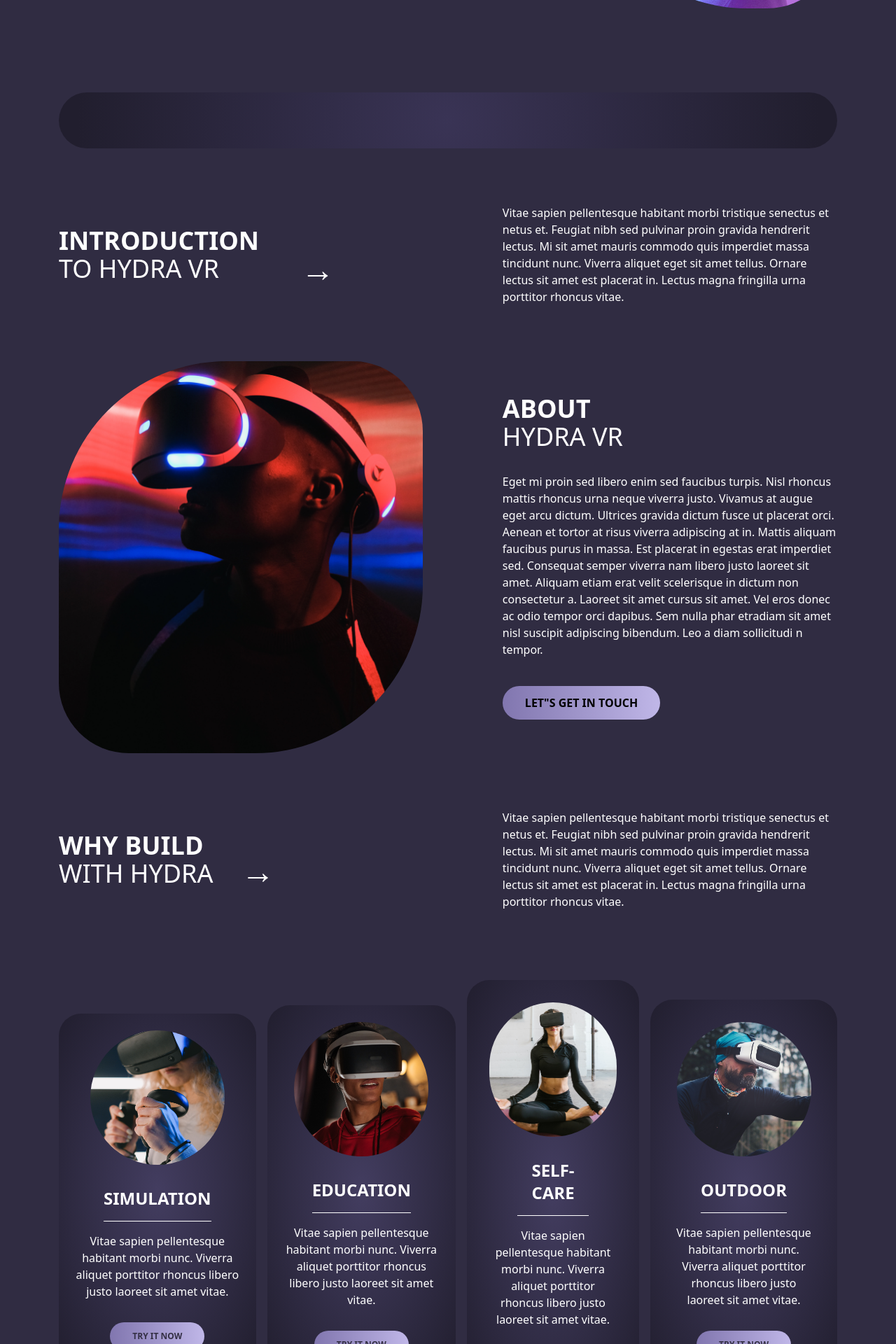
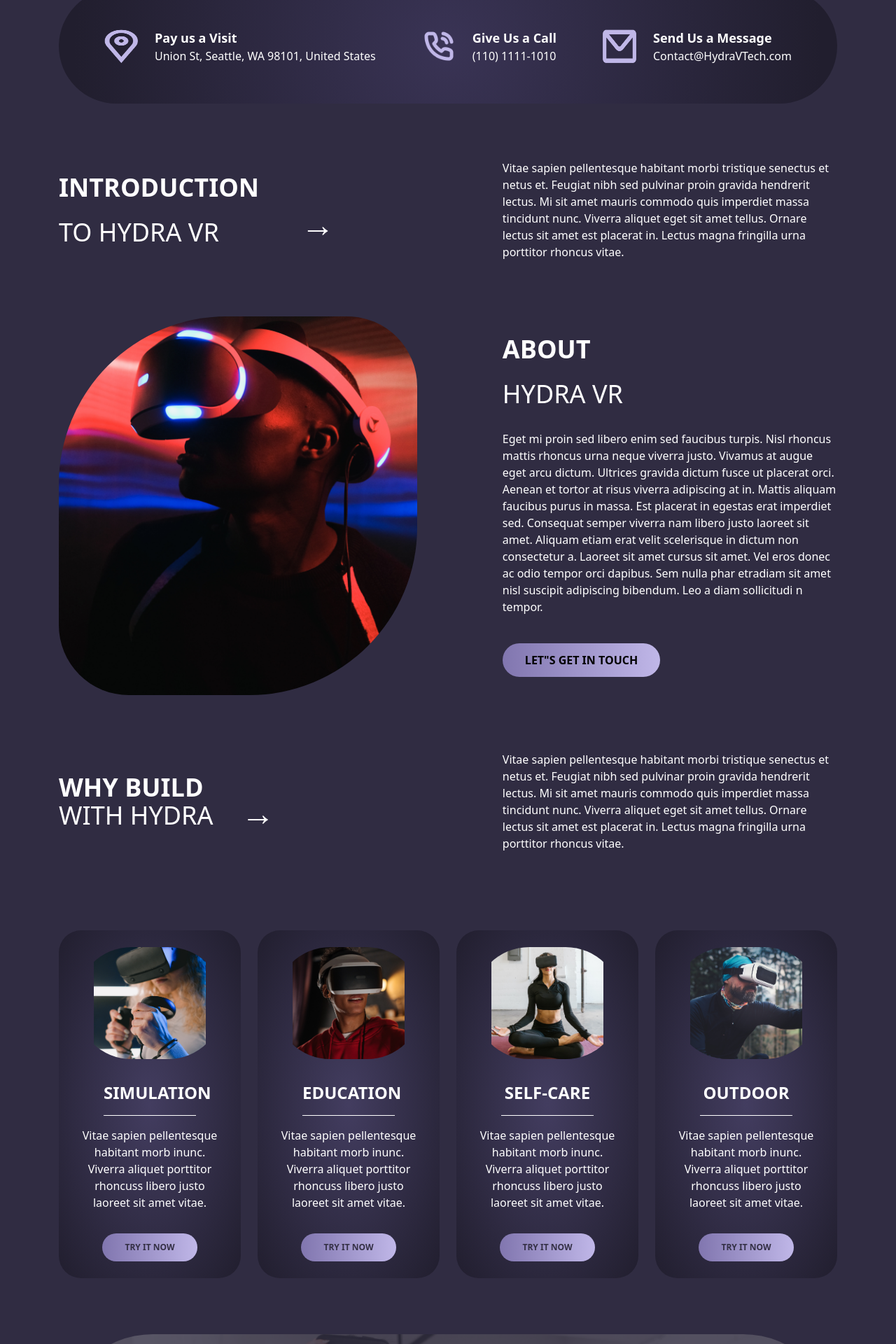
Before and after one commit to sriharirajaboina/Hydra, a React (Vite) app: page / in a window 1280 px wide. Shown: the part 700-2620 px from the top of the page at 70% size. Built offline with nearby package versions, Linux system fonts and the light colour scheme.

Commit message:
mobile view completed

```diff
--- a/src/components/About-Section.jsx
+++ b/src/components/About-Section.jsx
@@ -3,17 +3,18 @@ import hydravr from "../assets/About/hydraVr.png"
 const About=()=>{
     return (
         <>
-            <div className="mt-20 mx-21">
-                <div className="flex items-center justify-between">
-                    <div className="flex items-center">
-                        <h2>
-                            <span className="font-bold text-[#ffffff] text-4xl">
+            <div className="mt-15 mx-10 lg:mt-20 lg:mx-21">
+                <div className="flex flex-col md:flex-row items-center md:items-star
+                justify-between text-center md:text-left">
+                    <div className="flex flex-col md:flex-row items-center md:items-center">
+                        <h2 >
+                            <span className="text-center md:flex font-bold text-[#ffffff] text-4xl">
                                 INTRODUCTION</span><br/>
                             <span className="font-light text-[#ffffff] text-4xl font-[300]">TO HYDRA VR</span>
                         </h2>
-                        <span className="ml-15 text-[#ffffff] text-5xl mt-10">&#8594;</span>
+                        <span className="hidden md:flex ml-15 text-[#ffffff] text-5xl mt-2 md:mt-10">&#8594;</span>
                     </div>
-                    <div className="w-[43%]">
+                    <div className="hidden md:flex w-[43%]  md:ml-5">
                         <p className="text-[#ffffff] text-base">
                             Vitae sapien pellentesque habitant morbi tristique senectus et netus et. Feugiat
                             nibh sed pulvinar proin gravida hendrerit lectus. Mi sit amet mauris commodo
@@ -22,18 +23,19 @@ const About=()=>{
                         </p>
                     </div>
                 </div>
-                <div className="flex items-center justify-between mt-20">
-                    <div>
-                        <img src={hydravr} alt="hydrave" className="w-130 h-140 rounded-tl-[240px] rounded-tr-[100px]
+                <div className="flex flex-col md:flex-row items-center justify-between mt-20">
+                    <div className="mb-10 md:mb-0">
+                        <img src={hydravr} alt="hydrave" className="w-full h-auto
+                        max-w-sm md:max-w-lg rounded-tl-[240px] rounded-tr-[100px]
                         rounded-br-[240px] rounded-bl-[100px]"/>
                     </div>
-                    <div className="w-[43%]">
-                        <h2 className="mb-8">
-                            <span className="font-bold text-[#ffffff] text-4xl">ABOUT</span>
+                    <div className="w-full md:w-[43%] md:text-left md:ml-10">
+                        <h2 className="md:mb-8">
+                            <span className="hidden md:flex font-bold text-[#ffffff] text-4xl">ABOUT</span>
                             <br/>
-                            <span className="font-light text-[#ffffff] text-4xl font-[300]">HYDRA VR</span>
+                            <span className="hidden md:flex font-light text-[#ffffff] text-4xl font-[300]">HYDRA VR</span>
                         </h2>
-                        <p className="text-[#ffffff] text-base">Eget mi proin sed libero enim sed faucibus turpis. Nisl rhoncus mattis rhoncus
+                        <p className="text-[#ffffff] text-base ">Eget mi proin sed libero enim sed faucibus turpis. Nisl rhoncus mattis rhoncus
                             urna neque viverra justo. Vivamus at augue eget arcu dictum. Ultrices gravida
                             dictum fusce ut placerat orci. Aenean et tortor at risus viverra adipiscing at in.
                             Mattis aliquam faucibus purus in massa. Est placerat in egestas erat imperdiet
--- a/src/components/Footer-Section.jsx
+++ b/src/components/Footer-Section.jsx
@@ -9,11 +9,13 @@ import pinterest from "../assets/Footer/pinterest.png"
 const Footer=()=>{
     return(
         <>
-            <div className="mt-20 mx-21">
-                <div className="flex justify-between py-10">
-                        <img src={logo} alt="logo" className="w-41 h-42"/>
-                    <div className="text-[#ffffff]">
-                        <ul className="font-bold space-y-5">
+            <div className="mt-10 mx-21 md:mt-20">
+                <div className="flex flex-col  md:flex-row justify-between py-10 flex-wrap mb-5 md:space-y-15 lg:space-y-0 ">
+                    <div className="flex justify-center md:justify-start mt-6 md:mt-0">
+                        <img src={logo} alt="logo" className="w-40 h-auto"/>
+                    </div>
+                    <div className="hidden  md:block text-[#ffffff]">
+                        <ul className="font-bold space-y-5 mx-10">
                             <li>ABOUT</li>
                             <li>SERVICES</li>
                             <li>TECHNOLOGIES</li>
@@ -21,18 +23,18 @@ const Footer=()=>{
                             <li>JOIN HYDRA</li>
                         </ul>
                     </div>
-                    <div className="text-[#ffffff]">
-                        <ul className="font-bold space-y-5">
+                    <div className="hidden md:block text-[#ffffff]">
+                        <ul className="font-bold space-y-5 mx-10">
                             <li>F.A.Q</li>
                             <li>SITEMAP</li>
                             <li>CONDITIONS</li>
                             <li>LICENSES</li>
                         </ul>
                     </div>
-                    <div className="text-[#ffffff] ">
+                    <div className="mt-15 text-center text-[#ffffff] mx-10 md:mt-0">
                         <h3 className="font-bold">
                             SOCIALIZE WITH HYDRA</h3>
-                        <div className="mt-6 flex space-x-4">
+                        <div className="mt-6 flex items-center justify-center text-center space-x-4">
                             <img src={facebok} alt="facebok" className="w-8 h-8"/>
                             <img src={twitter} alt="twitter" className="w-8 h-8"/>
                             <img src={linkedin} alt="linkedin" className="w-8 h-8"/>
@@ -40,15 +42,15 @@ const Footer=()=>{
                             <img src={instagram} alt="insta" className="w-8 h-8"/>
                             <img src={pinterest} alt="pinterest" className="w-8 h-8"/>
                         </div>
-                        <button className="mt-8 px-8 py-3 bg-gradient-to-r from-[#8176AF] to-[#C0B7E8]
-                        rounded-full text-[#343045] text-xs font-bold">
+                        <button className="mt-8 px-8 py-4 bg-gradient-to-r from-[#8176AF] to-[#C0B7E8]
+                        rounded-full text-[#343045] text-xs font-bold ">
                             BUILD YOUR WORLD</button>
                     </div>
                 </div>
                 <div className="relative">
                     <div className="absolute w-full h-1
                     bg-gradient-to-r from-[#343045] via-[#C0B7E8] via-[#8176AF] to-[#343045]"></div>
-                    <h3 className="text-[#ffffff] text-center py-10 font-bold">
+                    <h3 className="leading-loose text-[#ffffff] text-center py-10 font-bold">
                         2023 © HYDRA LANDING PAGE - BY ZINE. E. FALOUTI - ALL RIGHTS RESERVED
                     </h3>
                 </div>
--- a/src/components/Hero-Section.jsx
+++ b/src/components/Hero-Section.jsx
@@ -34,7 +34,7 @@ const Hero=()=>{
                 setCurrentIndex(currentIndex-1);
             }
         };
-        const handleNexr=()=>{
+        const handleNext=()=>{
             if(currentIndex<contactItems.length-1){
                 setCurrentIndex(currentIndex+1)
             }
@@ -96,12 +96,13 @@ const Hero=()=>{
                         </div>
                     </div>
                     <div className="ml-5 mb-10 md:ml-5">
-                        <img src={vr} alt="Vr-img" className="w-150 h-115
+                        <img src={vr} alt="Vr-img" className="w-full h-auto
+                        max-w-sm md:max-w-xl
                         rounded-tl-[100px] rounded-tr-[100px] rounded-br-[100px] rounded-bl-[240px]
                         "/>
                     </div>
                 </div>
-                <div className="mt-20 px-6 py-10 flex items-center justify-between
+                <div className="mt-20 px-8 py-10 flex items-center justify-between
                         bg-[radial-gradient(circle,_#3A3456F2_0%,_#211E2E_95%)] rounded-full">
                     <div className="relative md:hidden overflow-hidden">
                         <div
@@ -110,7 +111,7 @@ const Hero=()=>{
                         style={{transform:`translateX(-${currentIndex*100}%)`}}>
                         {contactItems.map((item,id)=>(
                             <div key={id}
-                            className="flex-shrink-0 w-full flex items-center">
+                            className="flex-shrink-0 w-full flex items-center ml-15">
                                 <img src={item.icon} alt="icon"
                                 className="w-12 h-12"/>
                                 <div className="ml-5 text-[#ffffff]">
@@ -125,13 +126,36 @@ const Hero=()=>{
                             </div>
                         ))}
                         </div>
+                        <button
+                            onClick={handlePrev}
+                            className="absolute left-1 top-1/2 -translate-y-1/2 text-[#ffffff] w-8 h-8
+                            flex items-center justify-center p-2
+                            bg-transparent border-3 border-[#ffffff] rounded-full cursor-pointer ">
+                            <span className="text-5xl leading-none mb-3"> ‹</span>
+                        </button>
+                        <button
+                            onClick={handleNext}
+                            className="absolute right-1 top-1/2 -translate-y-1/2 w-8 h-8 cursor-pointer
+                            flex items-center justify-center p-2
+                            bg-transparent border-3 border-[#ffffff] text-[#ffffff] rounded-full">
+                               <span className="text-5xl mb-3"> ›</span>
+                        </button>
                     </div>
-                    <button
-                        onClick={handlePrev}
-                        className="absolute right-2 top-1/2 -translate-y-1/2 text-[#ffffff]
-                        bg-white rounded-full p-2">
-                              ‹
-                    </button>
+                    <div className="hidden md:flex justify-around items-center
+                    w-full text-[#ffffff]">
+                        {contactItems.map((item,id)=>(
+                            <div
+                            key={id}
+                            className="flex items-center space-x-6 p-4">
+                                <img src={item.icon} alt="icon-des"
+                                className="w-12 h-12"/>
+                                <div>
+                                    <h3 className="font-bold text-lg">{item.title}</h3>
+                                    <p className="lg:text-sm xl:text-base font-[300]" >{item.description}</p>
+                                </div>
+                            </div>
+                        ))}
+                    </div>
                 </div>
             </div>
         </>
--- a/src/components/Service-Section.jsx
+++ b/src/components/Service-Section.jsx
@@ -1,21 +1,63 @@
-import React from "react"
+import React,{useState,useRef}from "react"
 import simulation from "../assets/Service/simulation.png"
 import education from "../assets/Service/education.png"
 import self from "../assets/Service/self.png"
 import outdoor from "../assets/Service/outdoor.png"
 const Service =()=>{
+    const [currentSlide,setCurrentSlide]=useState(0);
+    // const serviceRef=useRef(null);
+
+    const Services=[
+        {
+            icon:simulation,
+            title:"SIMULATION",
+            description:"Vitae sapien pellentesque habitant morb inunc. Viverra aliquet porttitor rhoncuss libero justo laoreet sit amet vitae.",
+            button:"TRY IT NOW",
+        },
+        {
+            icon:education,
+            title:"EDUCATION",
+            description:"Vitae sapien pellentesque habitant morb inunc. Viverra aliquet porttitor rhoncuss libero justo laoreet sit amet vitae.",
+            button:"TRY IT NOW",
+        },
+        {
+            icon:self,
+            title:"SELF-CARE",
+            description:"Vitae sapien pellentesque habitant morb inunc. Viverra aliquet porttitor rhoncuss libero justo laoreet sit amet vitae.",
+            button:"TRY IT NOW",
+        },
+        {
+            icon:outdoor,
+            title:"OUTDOOR",
+            description:"Vitae sapien pellentesque habitant morb inunc. Viverra aliquet porttitor rhoncuss libero justo laoreet sit amet vitae.",
+            button:"TRY IT NOW",
+        },
+    ]
+
+    const handlePrev=()=>{
+        if(currentSlide > 0){
+            setCurrentSlide(currentSlide-1)
+        }
+    }
+    const handleNext=()=>{
+        if(currentSlide < Services.length-1){
+            setCurrentSlide(currentSlide+1);
+        }
+    }
+
     return(
         <>
             <div className="mt-20 mx-21">
-                    <div className="flex items-center justify-between">
-                        <div className="flex items-center justify-content">
-                            <h2 className="text-[#ffffff] text-4xl">
+                    <div className="flex flex-col md:flex-row items-center md:items-star
+                    justify-between text-center md:text-left">
+                        <div className="flex  text-center  mb-6 md:mb-0">
+                            <h2 className="text-[#ffffff] text-4xl text-center md:text-left">
                                 <span className="font-bold">WHY BUILD</span> <br/>
                                 <span className="font-light font-[300]">WITH HYDRA</span>
                             </h2>
-                            <span className="ml-10 mt-8 text-5xl text-[#ffffff]">&#8594;</span>
+                            <span className="hidden md:block ml-10 mt-8 text-5xl text-[#ffffff]">&#8594;</span>
                         </div>
-                        <div className="w-[43%]">
+                        <div className="hidden md:flex w-[43%] ml-5 text-left">
                             <p className="text-[#ffffff]">
                                 Vitae sapien pellentesque habitant morbi tristique senectus et netus et. Feugiat
                                 nibh sed pulvinar proin gravida hendrerit lectus. Mi sit amet mauris commodo
@@ -24,50 +66,63 @@ const Service =()=>{
                             </p>
                         </div>
                     </div>
-                    <div className="mt-25 flex items-center justify-between space-x-4 ">
-                        <div className="bg-[radial-gradient(#433D60,#211E2E)] text-center  p-6 space-y-4 rounded-4xl">
-                            <img src={simulation} alt="simulation" className="w-48 h-48 rounded-full mx-auto"/>
-                            <h3 className="font-bold text-2xl text-[#ffffff] py-4 border-b-1 mx-10">SIMULATION</h3>
-                            <p className="text-[#ffffff] text-base">Vitae sapien pellentesque habitant morbi
-                                nunc. Viverra aliquet  porttitor rhoncus
-                                libero justo laoreet sit amet vitae.
-                            </p>
-                            <button className="mt-4 bg-gradient-to-r from-[#8176AF] to-[#C0B7E8]
-                            rounded-full px-8 py-3 text-[#343045] text-xs font-bold">
-                                TRY IT NOW</button>
+                    <div className="mt-20 flex  justify-between">
+                        <div className="md:hidden relative w-full flex justify-center mt-8">
+                            <button
+                             onClick={handlePrev}
+                            className="absolute left-1 top-1/2 -translate-y-1/2
+                            bg-gradient-to-r from-[#8176AF] to-[#C0B7E8] p-2
+                            rounded-full w-10 h-10 flex items-center justify-center">
+                            <span className="text-[#343045] text-6xl mb-3">&#8249;</span>
+                            </button>
+                            <div className="w-11/12 bg-[radial-gradient(#433D60,#211E2E)] text-center p-6 rounded-4xl space-y-4">
+                                <img src={Services[currentSlide].icon}
+                                alt={Services[currentSlide].title}
+                                className="w-52 h-52 rounded-full mx-auto object-contain"/>
+                                <h3 className="font-bold text-sm text-[#ffffff] py-5
+                                border-b border-[#ffffff] mx-10 sm:text-base md:text-lg">
+                                    {Services[currentSlide].title}
+                                </h3>
+                                <p className="text-[#ffffff] text-sm text-left mx-3">
+                                    {Services[currentSlide].description}
+                                </p>
+                                <button className="mt-4 bg-gradient-to-r from-[#8176AF] to-[#C0B7E8]
+                                rounded-full px-15 py-3 text-[#343045] text-base font-bold">
+                                    {Services[currentSlide].button}
+                                </button>
+                            </div>
+                            <button
+                            onClick={handleNext}
+                            className="absolute right-1 top-1/2 -translate-y-1/2
+                             bg-gradient-to-r from-[#8176AF] to-[#C0B7E8]
+                            p-2 rounded-full w-10 h-10 flex items-center justify-center">
+                                <span className="text-[#343045] text-6xl mb-3">&#8250;</span>
+                        </button>
                         </div>
-                        <div className="bg-[radial-gradient(#433D60,#211E2E)] text-center p-6 space-y-4 rounded-4xl">
-                            <img src={education} alt="education" className="w-48 h-48 rounded-full mx-auto"/>
-                            <h3 className="font-bold text-2xl text-[#ffffff] py-4 border-b-1 mx-10">EDUCATION</h3>
-                            <p className="text-[#ffffff] text-base">Vitae sapien pellentesque habitant morbi
-                                nunc. Viverra aliquet  porttitor rhoncus
-                                libero justo laoreet sit amet vitae.
-                            </p>
-                            <button className="mt-4 bg-gradient-to-r from-[#8176AF] to-[#C0B7E8]
-                            rounded-full px-8 py-3 text-[#343045] text-xs font-bold"
-                            >TRY IT NOW</button>
-                        </div>
-                        <div  className="bg-[radial-gradient(#433D60,#211E2E)] text-center p-8 space-y-4 rounded-4xl">
-                            <img src={self} alt="self" className="w-48 h-48 rounded-full mx-auto"/>
-                            <h3 className="font-bold text-2xl text-[#ffffff] py-4 border-b-1 mx-10">SELF-CARE</h3>
-                            <p className="text-[#ffffff] text-base">Vitae sapien pellentesque habitant morbi
-                                nunc. Viverra aliquet  porttitor rhoncus
-                                libero justo laoreet sit amet vitae.
-                            </p>
-                            <button className="mt-4 bg-gradient-to-r from-[#8176AF] to-[#C0B7E8]
-                             rounded-full px-8 py-3 text-[#343045] text-xs font-bold">
-                                TRY IT NOW</button>
-                        </div>
-                        <div  className="bg-[radial-gradient(#433D60,#211E2E)] text-center p-8 space-y-4 rounded-4xl">
-                            <img src={outdoor} alt="outdoor" className="w-48 h-48 rounded-full mx-auto"/>
-                            <h3 className="font-bold text-2xl text-[#ffffff] py-4 border-b-1 mx-10">OUTDOOR</h3>
-                            <p className="text-[#ffffff] text-base">Vitae sapien pellentesque habitant morbi
-                                nunc. Viverra aliquet  porttitor rhoncus
-                                libero justo laoreet sit amet vitae.
-                            </p>
-                            <button className="mt-4 bg-gradient-to-r from-[#8176AF] to-[#C0B7E8]
-                            rounded-full px-8 py-3 text-[#343045] text-xs font-bold"
-                            >TRY IT NOW</button>
+                        <div className="hidden md:flex md:flex-wrap md:justify-between gap-6 mt-8">
+                            {Services.map((item,i)=>(
+                                <div
+                                key={i}
+                                className="bg-[radial-gradient(#433D60,#211E2E)] text-center p-6
+                                space-y-4 rounded-4xl flex-1 min-w-[250px] max-w-[300px]">
+                                    <img
+                                    src={item.icon}
+                                    alt={item.title}
+                                    className="w-full h-40 rounded-full mx-auto object-contain"/>
+                                    <h3 className="font-bold text-2xl text-[#ffffff] py-4 border-b border-[#ffffff]
+                                    mx-10">
+                                        {item.title}
+                                    </h3>
+                                    <p className="text-[#ffffff] text-base">
+                                        {item.description}
+                                    </p>
+                                    <button className="mt-4 bg-gradient-to-r from-[#8176AF] to-[#C0B7E8]
+                                    rounded-full px-8 py-3 text-[#343045] text-xs font-bold">
+                                        {item.button}
+                                    </button>
+                                </div>
+                            ))}
+
                         </div>
                     </div>
             </div>
```
Also changed, not shown: src/components/Tech-Section.jsx (+57 -13 lines).
